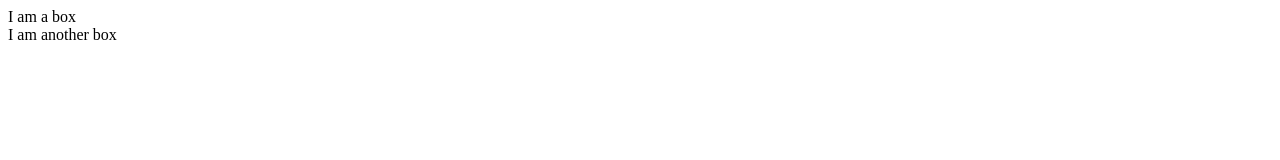
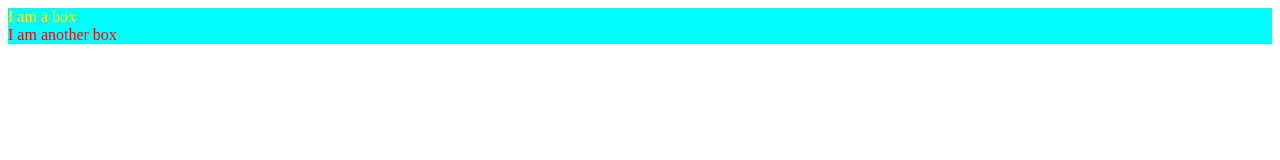
Before and after one commit to kartiks123/100-Days-of-Code, a plain HTML site: page Day 18/index.html in a window 1280 px wide. Drawn offline with Linux system fonts and the light colour scheme.

Commit message:
Calling out Classes

```diff
--- a/Day 18/index.html
+++ b/Day 18/index.html
@@ -4,6 +4,17 @@
     <meta charset="UTF-8">
     <meta name="viewport" content="width=device-width, initial-scale=1.0">
     <title>CSS Box Model</title>
+    <style>
+        .box {
+            background-color: aqua;
+        }
+        .box1 {
+            color: yellow;
+        }
+        .box2 {
+            color: red;
+        }
+    </style>
 </head>
 <body>
     <div class="box box1">I am a box</div>
```
Also changed, not shown: Day 18/Notes.txt.
